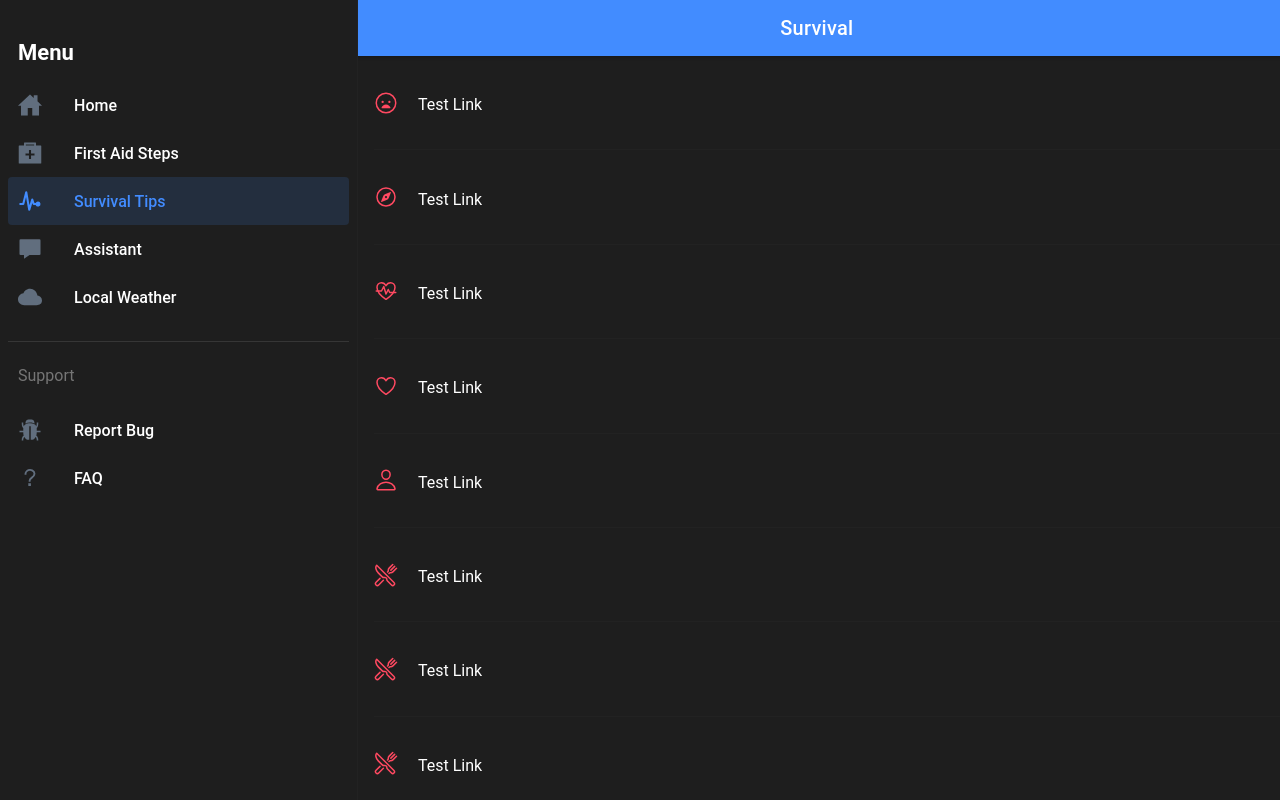
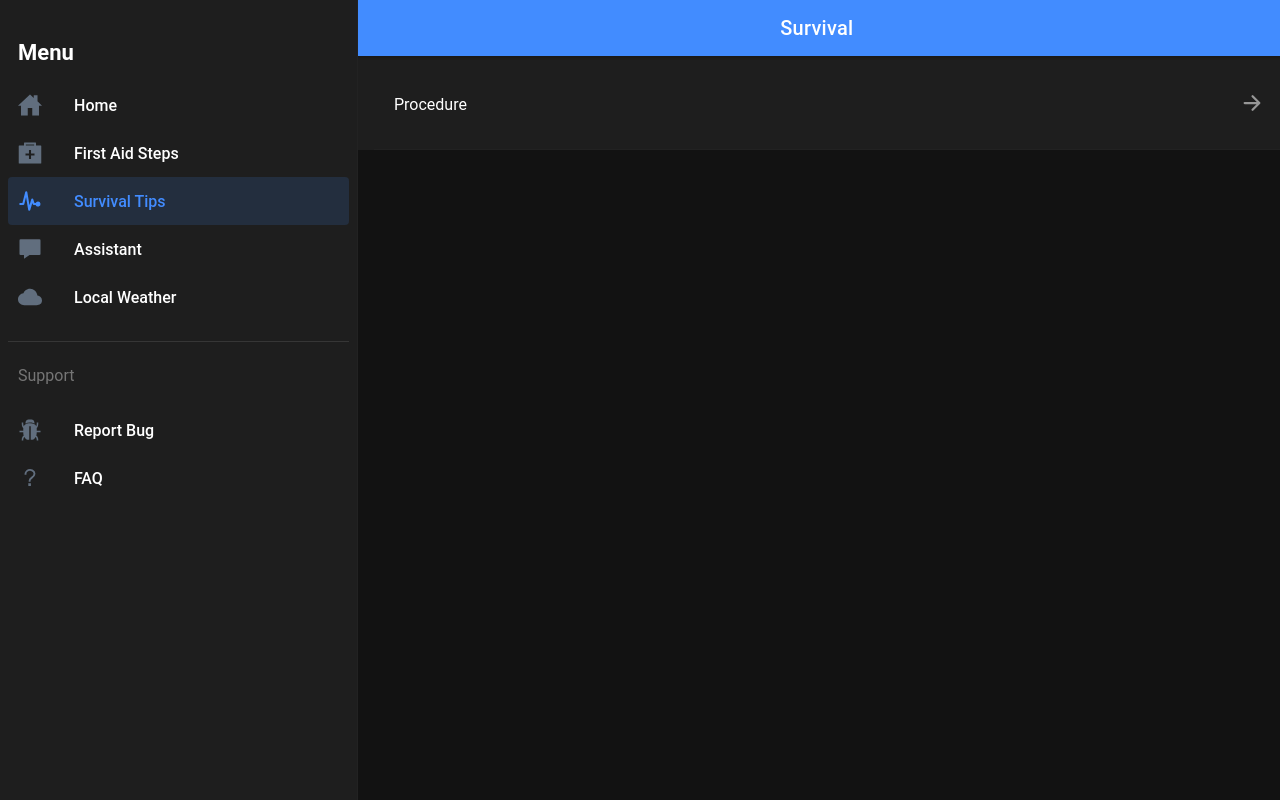
Before and after one commit to BRafters/call4code_deep_blue, a React (Create React App) app in the folder call_for_code/: page /survival in a window 1280 px wide. Built offline with nearby package versions, Linux system fonts and the light colour scheme; no server answers.

Commit message:
See below
added survival page template to the json
copied and corrected firstaid page template to survival.tsx page
waiting on kelly to get survivalSelected done

```diff
--- a/call_for_code/src/data.json
+++ b/call_for_code/src/data.json
@@ -77,7 +77,17 @@
             }]
         }
     ],
-    "page2": [
+    "survival": [
+        {
+            "id": 0,
+            "link": "link",
+            "procedure": "Procedure",
+            "steps": ["Step 1", "Step 2"],
+            "extraInfo": [{
+                "extraName": "step",
+                "extraSteps": ["info", "info"]
+            }]
+        }
 
     ]
 }
--- a/call_for_code/src/pages/survival/Survival.tsx
+++ b/call_for_code/src/pages/survival/Survival.tsx
@@ -1,87 +1,15 @@
 import React from 'react';
-import { IonButtons, IonContent, IonHeader, IonIcon, IonMenuButton, IonPage, IonTitle, IonToolbar, IonItem, IonLabel } from '@ionic/react';
-import { sadOutline, compassOutline, fitnessOutline, heartOutline, personOutline, restaurantOutline } from 'ionicons/icons';
+
+import { IonButtons, IonContent, IonHeader, IonIcon, IonMenuButton, IonPage, IonTitle, IonToolbar, IonNav, IonItem, IonLabel, IonList } from '@ionic/react';
+import { arrowForward } from 'ionicons/icons';
+import data from '../../data.json';
+
 import './Survival.css';
+
 
 const Survival: React.FC = () => {
 
-     const items = [
-          {
-               icon: sadOutline,
-               name: "Test Link",
-               color: "danger"
-          },
-          {
-               icon: compassOutline,
-               name: "Test Link",
-               color: "danger"
-          },
-          {
-               icon: fitnessOutline,
-               name: "Test Link",
-               color: "danger"
-          },
-          {
-               icon: heartOutline,
-               name: "Test Link",
-               color: "danger"
-          },
-          {
-               icon: personOutline,
-               name: "Test Link",
-               color: "danger"
-          },
-          {
-               icon: restaurantOutline,
-               name: "Test Link",
-               color: "danger"
-          },
-          {
-               icon: restaurantOutline,
-               name: "Test Link",
-               color: "danger"
-          },
-          {
-               icon: restaurantOutline,
-               name: "Test Link",
-               color: "danger"
-          },
-          {
-               icon: restaurantOutline,
-               name: "Test Link",
-               color: "danger"
-          },
-          {
-               icon: restaurantOutline,
-               name: "Test Link",
-               color: "danger"
-          },
-          {
-               icon: restaurantOutline,
-               name: "Test Link",
-               color: "danger"
-          },
-          {
-               icon: restaurantOutline,
-               name: "Test Link",
-               color: "danger"
-          },
-          {
-               icon: restaurantOutline,
-               name: "Test Link",
-               color: "danger"
-          },
-          {
-               icon: restaurantOutline,
-               name: "Test Link",
-               color: "danger"
-          },
-          {
-               icon: restaurantOutline,
-               name: "Test Link",
-               color: "danger"
-          },
-     ]
+     const pageItems = data.survival;
 
      return(
      <IonPage>
@@ -96,15 +24,15 @@ const Survival: React.FC = () => {
 
           <IonContent>
                {
-                    items.map((item, key) => { return(
-                         <IonItem button key={key}>
-                              <IonIcon icon={item.icon} color={item.color}></IonIcon>
-                              <IonLabel className="fonts"> {item.name} </IonLabel>
+                    pageItems.map((item, key)=> {return(
+                         <IonItem button key={key} routerLink={"survival/"+item.link}>
+                              <IonLabel className="fonts"> {item.procedure} </IonLabel>
+                              <IonIcon icon={arrowForward}></IonIcon>
                          </IonItem>
                     )})
                }
-          </IonContent>
-     </IonPage>
+               </IonContent>
+          </IonPage>
      );
 }
 
```
